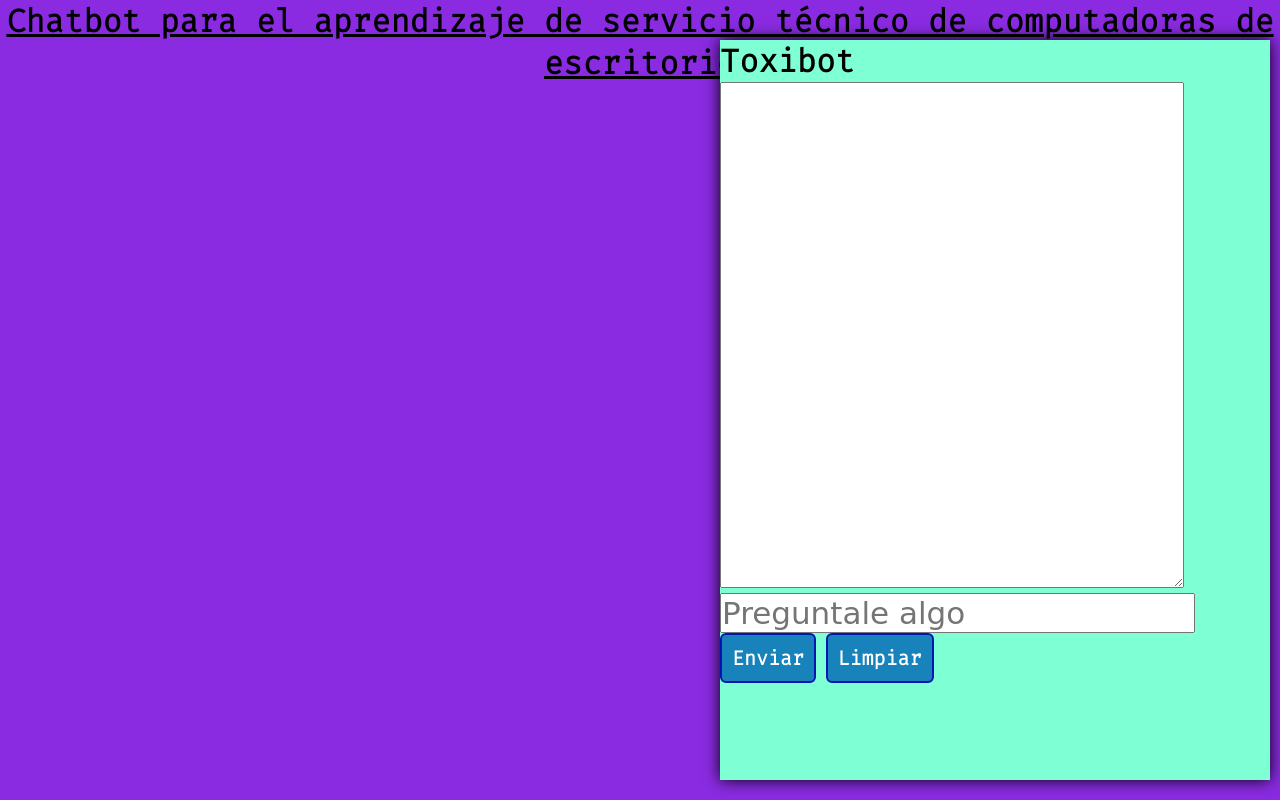
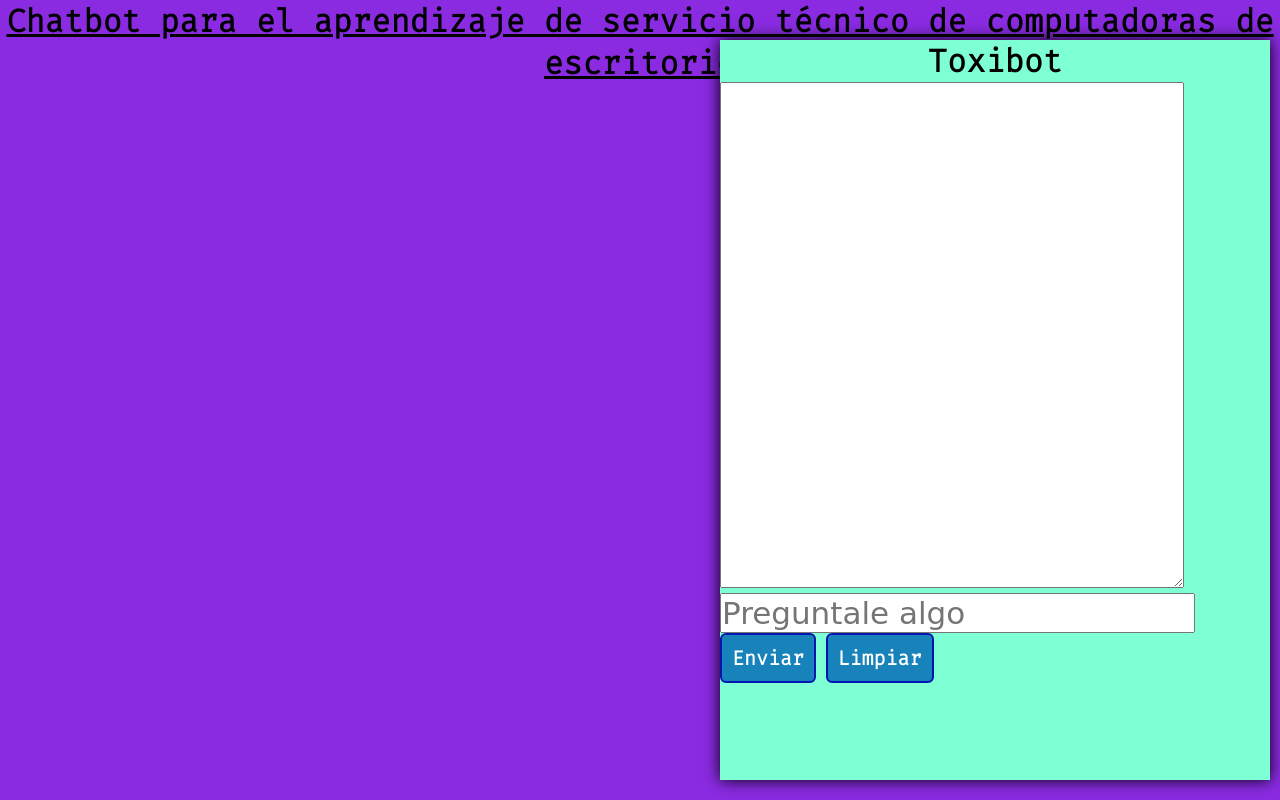
Before and after one commit to harol2000/probando1, a plain HTML site: page index.html in a window 1280 px wide. Drawn offline with Linux system fonts and the light colour scheme.

Commit message:
Update index.html

```diff
--- a/index.html
+++ b/index.html
@@ -15,7 +15,7 @@
     <h1><u><center>Chatbot para el aprendizaje de servicio técnico de computadoras de escritorio</center></u> </h1>
 
   <div class="container">
-    <h1>Toxibot</h1>
+    <h1><center>Toxibot</center></h1>
 
 	  <textarea id="areaChat"  rows="21" cols="44" style=" font-family: cursive; font-size: 20px;"  ></textarea>
   	<p>
```
